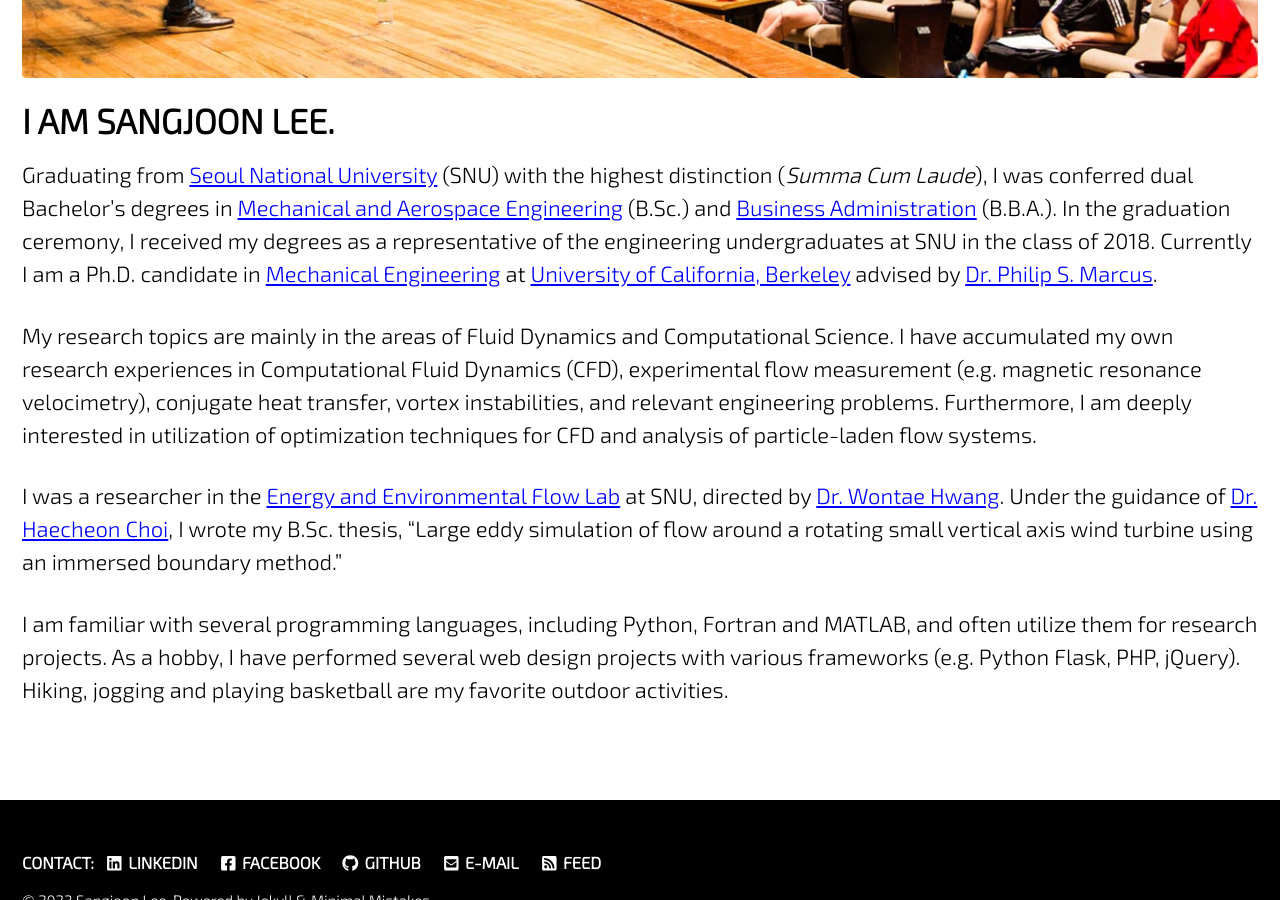
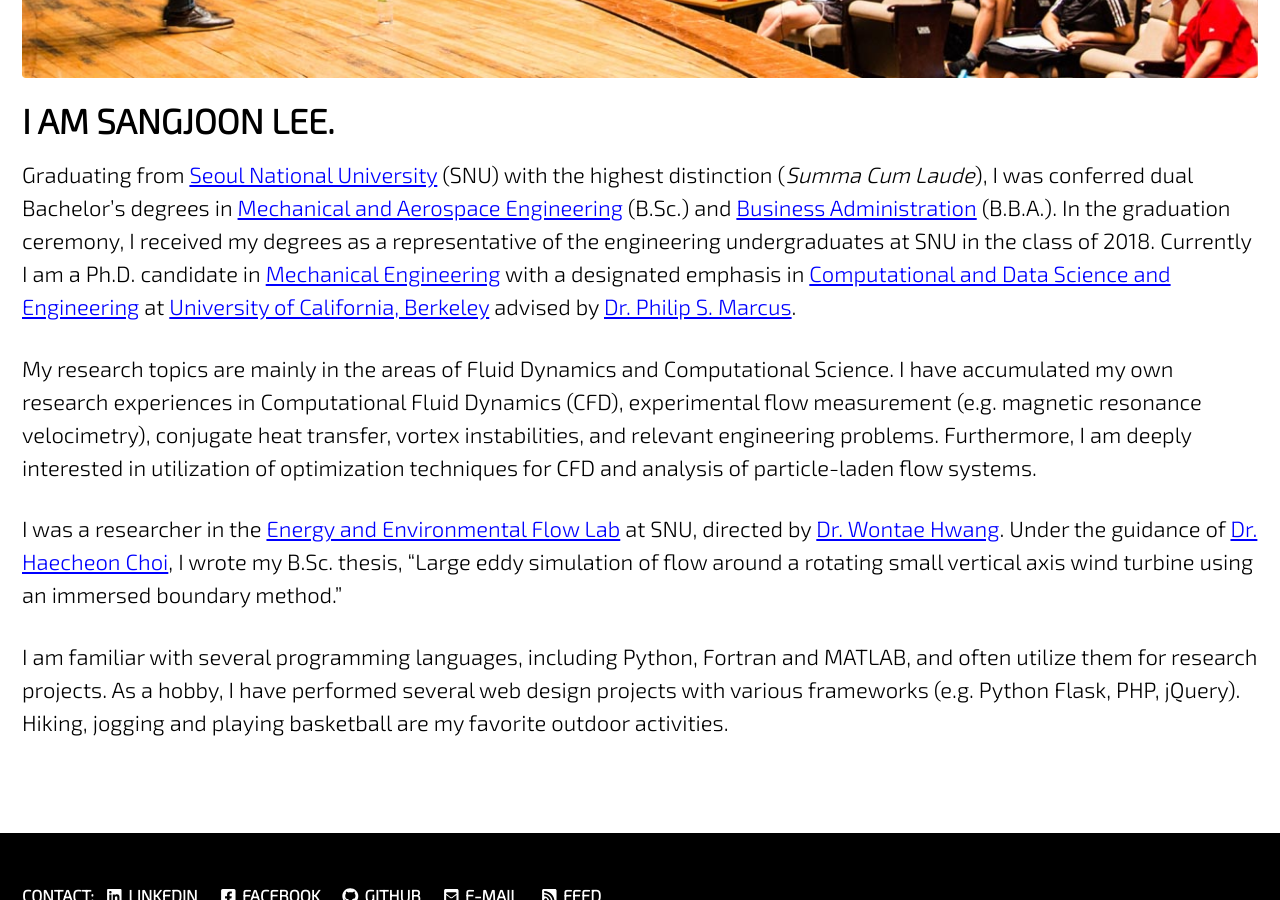
Before and after one commit to jun9303/jun9303.github.io, a Jekyll site: the page built from index.md, in a window 1280 px wide and 900 px high, scrolled down 1053 px. Built offline with Jekyll 4.4.1, drawn with Linux system fonts in a browser that asks for light colours; cached includes are drawn as plain includes; nearby versions of some CDN libraries.

Commit message:
Joon <jun9303@gmail.com>

```diff
--- a/index.md
+++ b/index.md
@@ -15,7 +15,7 @@ intro:
 
 # I AM SANGJOON LEE.
 
-Graduating from [Seoul National University](https://useoul.edu/) (SNU) with the highest distinction (*Summa Cum Laude*), I was conferred dual Bachelor's degrees in [Mechanical and Aerospace Engineering](http://me.snu.ac.kr/en) (B.Sc.) and [Business Administration](http://cba.snu.ac.kr/en) (B.B.A.). In the graduation ceremony, I received my degrees as a representative of the engineering undergraduates at SNU in the class of 2018. Currently I am a Ph.D. candidate in [Mechanical Engineering](https://me.berkeley.edu/) at [University of California, Berkeley](https://www.berkeley.edu/) advised by [Dr. Philip S. Marcus](https://me.berkeley.edu/people/philip-s-marcus/).
+Graduating from [Seoul National University](https://useoul.edu/) (SNU) with the highest distinction (*Summa Cum Laude*), I was conferred dual Bachelor's degrees in [Mechanical and Aerospace Engineering](http://me.snu.ac.kr/en) (B.Sc.) and [Business Administration](http://cba.snu.ac.kr/en) (B.B.A.). In the graduation ceremony, I received my degrees as a representative of the engineering undergraduates at SNU in the class of 2018. Currently I am a Ph.D. candidate in [Mechanical Engineering](https://me.berkeley.edu/) with a designated emphasis in [Computational and Data Science and Engineering](https://data.berkeley.edu/decdse/) at [University of California, Berkeley](https://www.berkeley.edu/) advised by [Dr. Philip S. Marcus](https://me.berkeley.edu/people/philip-s-marcus/).
 
 My research topics are mainly in the areas of Fluid Dynamics and Computational Science. I have accumulated my own research experiences in Computational Fluid Dynamics (CFD), experimental flow measurement (e.g. magnetic resonance velocimetry), conjugate heat transfer, vortex instabilities, and relevant engineering problems. Furthermore, I am deeply interested in utilization of optimization techniques for CFD and analysis of particle-laden flow systems.
 
```
